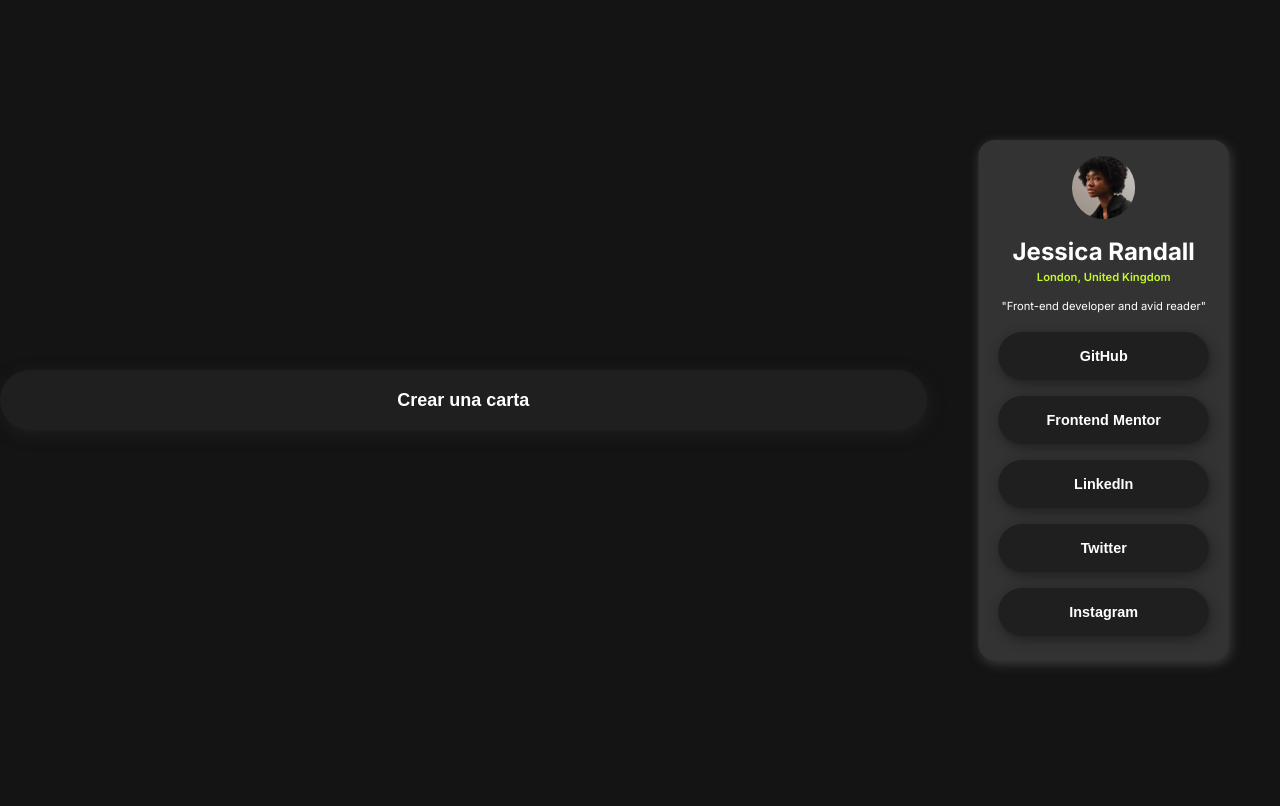
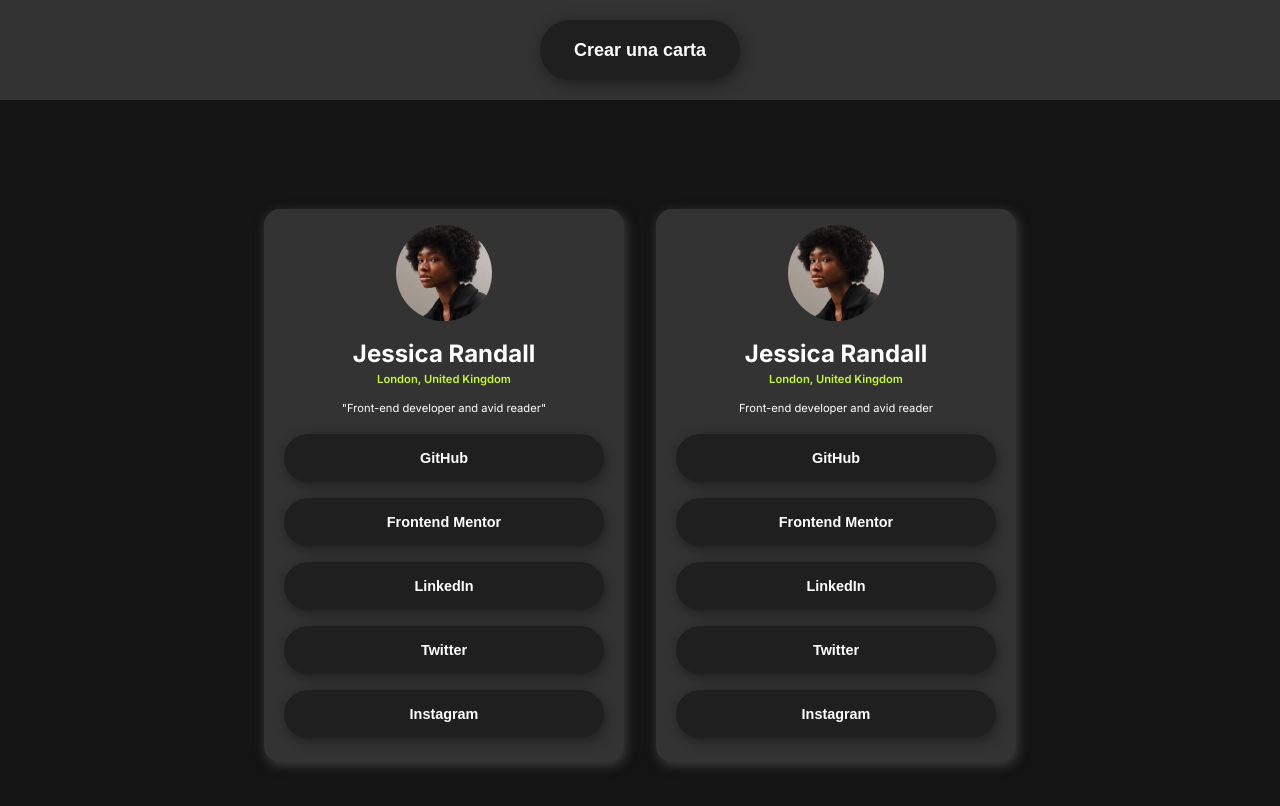
Before and after one commit to Ferchox/social-links-profile-main, a plain HTML site: page index.html in a window 1280 px wide. Both pictures are taken after a click on the button "Crear una carta". Drawn offline with Linux system fonts and the light colour scheme.

Commit message:
funcionalidad del boton implementada

```diff
--- a/css/style.css
+++ b/css/style.css
@@ -1,4 +1,4 @@
-:root{
+:root {
   /* ### Primary */
   --Green: hsl(75, 94%, 57%);
   /* ### Neutral */
@@ -8,32 +8,56 @@
   --OffBlack: hsl(0, 0%, 8%);
 }
 body {
-    background-color:var(--OffBlack);
+  background-color: var(--OffBlack);
   font-family: "Inter", sans-serif;
   font-size: 10px;
-    color:var(--White);
+  color: var(--White);
   margin: 0;
   display: flex;
+  flex-direction: column;
   align-items: center;
-    justify-content: center;
   height: 100vh;
 }
+
+header {
+    width: 100%;
+    text-align: center;
+    padding: 10px 0;
+    top: 0;
+    background-color: var(--Grey);
+    z-index: 3;
+  }
+
+.crear-tarjeta {
+  width: 200px;
+  height: 60px;
+  background-color: var(--DarkGrey);
+  border-radius: 2em;
+  box-shadow: 2px 4px 15px hsl(0, 0%, 12%);
+  font-size: large;
+  font-weight: 600;
+  border: none;
+  outline: none;
+}
+
+
 .container {
   display: flex;
-    align-items: center;
   justify-content: center;
-    height: 100%;
+  flex-wrap:wrap;
+  align-items: flex;
+  margin-top: 20px;
 }
 
 .cuadro {
   width: 80%;
   max-width: 400px;
-    background-color:var(--Grey);
+  background-color: var(--Grey);
   align-items: center;
   text-align: center;
   margin: 20px;
   border-radius: 2em;
-    box-shadow: 2px 4px 15px #3F3F3F;
+  box-shadow: 2px 4px 15px #3f3f3f;
   padding: 20px 25px;
 }
 
@@ -58,15 +82,15 @@ h2 {
 h3 {
   margin-top: 20px;
   font-size: 14px;
-    color: #FFFFFF;
-    font-weight:400;
+  color: #ffffff;
+  font-weight: 400;
 }
 
 button {
-    color:white;
+  color: white;
   width: 100%;
   height: 60px;
-    background-color:var(--DarkGrey);
+  background-color: var(--DarkGrey);
   margin: 10px 0;
   border-radius: 2em;
   box-shadow: 2px 4px 15px hsl(0, 0%, 12%);
@@ -77,7 +101,6 @@ button {
   border: none;
   outline: none;
 }
-button:hover{
-    background-color:var(--Grey);
-
+button:hover {
+  background-color: var(--Grey);
 }
--- a/index.html
+++ b/index.html
@@ -30,7 +30,10 @@
     <title>Frontend Mentor | Social links profile</title>
   </head>
   <body>
-    <button id="nuevoBoton">Crear una carta</button>
+    <header>
+      <button id="nuevoBoton" class="crear-tarjeta">Crear una carta</button>
+    </header>
+    <div class="tarjetas">
       <div class="container" id="app">
         <div class="cuadro">
           <div class="img">
@@ -48,6 +51,7 @@
           </div>
         </div>
       </div>
+    </div>
   </body>
   <script src="./index.js"></script>
 </html>
--- a/index.js
+++ b/index.js
@@ -1,57 +1,46 @@
 const crearTarjeta = () => {
-  const imagenContenedor = document.createElement("img");
+  const cuadro = document.createElement("div");
+  cuadro.className = "cuadro";
+
+  const imagenContenedor = document.createElement("div");
   imagenContenedor.className = "img";
   const imagen = document.createElement("img");
   imagen.src = "./assets/images/avatar-jessica.jpeg";
-  const cuadro = document.createElement("div");
-  cuadro.className = "cuadro";
+  imagenContenedor.appendChild(imagen);
+  cuadro.appendChild(imagenContenedor);
+
   const buttonContainer = document.createElement("div");
   buttonContainer.className = "button-container";
+
   const h1 = document.createElement("h1");
-  const texto1 = document.createTextNode("Jessica Randall");
-  h1.appendChild(texto1);
+  h1.textContent = "Jessica Randall";
   const h2 = document.createElement("h2");
-  const texto2 = document.createTextNode("London, United Kingdom");
-  h2.appendChild(texto2);
+  h2.textContent = "London, United Kingdom";
   const h3 = document.createElement("h3");
-  const texto3 = document.createTextNode("Front-end developer and avid reader");
-  h3.appendChild(texto3);
+  h3.textContent = "Front-end developer and avid reader";
 
-  cuadro.appendChild(imagenContenedor);
-  imagenContenedor.appendChild(imagen);
+  buttonContainer.appendChild(h1);
+  buttonContainer.appendChild(h2);
+  buttonContainer.appendChild(h3);
+
+  const botonesTexto = ["GitHub", "Frontend Mentor", "LinkedIn", "Twitter", "Instagram"];
+  for (const textoBoton of botonesTexto) {
+    const boton = document.createElement("button");
+    boton.textContent = textoBoton;
+    buttonContainer.appendChild(boton);
+  }
+
   cuadro.appendChild(buttonContainer);
 
-  const boton1 = document.createElement("button");
-  const textoBoton1 = document.createTextNode("Github");
-  boton1.appendChild(textoBoton1);
-  const boton2 = document.createElement("button");
-  const textoBoton2 = document.createTextNode("Frontend Mentor");
-  boton2.appendChild(textoBoton2);
-  const boton3 = document.createElement("button");
-  const textoBoton3 = document.createTextNode("LinkedIn");
-  boton3.appendChild(textoBoton3);
-  const boton4 = document.createElement("button");
-  const textoBoton4 = document.createTextNode("Twitter");
-  boton4.appendChild(textoBoton4);
-  const boton5 = document.createElement("button");
-  const textoBoton5 = document.createTextNode("Instagram");
-  boton5.appendChild(textoBoton5);
+  return cuadro;
+};
 
-  buttonContainer.appendChild(boton1);
-  buttonContainer.appendChild(boton2);
-  buttonContainer.appendChild(boton3);
-  buttonContainer.appendChild(boton4);
-  buttonContainer.appendChild(boton5);
+const mountNode = document.querySelector("#app");
+const addCardButton = document.querySelector("#nuevoBoton");
 
-  const container = document.createElement("div");
-  container.appendChild(cuadro);
+const addCard = () => {
+  mountNode.appendChild(crearTarjeta());
+  console.log("Tarjeta creada");
+};
 
-  const mountNode = document.querySelector("#app");
-  const addCardButton = document.querySelector("button");
-  const addCard=()=>{
-    mountNode.appendChild(crearTarjeta())
-    console.log("Tarjeta creada")
-}
-
-addCardButton.addEventListener('click', addCard)
-};
+addCardButton.addEventListener("click", addCard);
```
Lines whose indentation alone changed are shown as unchanged.
